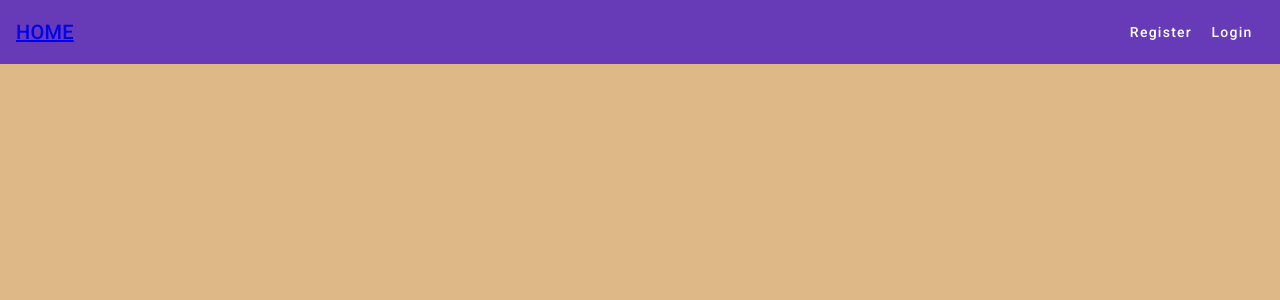
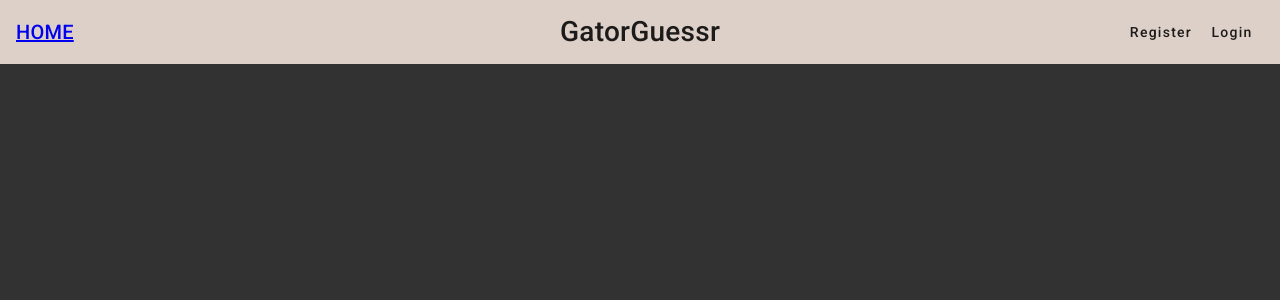
Before and after one commit to matthewdeguzman/GatorGuessr, an Angular app: page /home in a window 1280 px wide. Shown: the top 300 px of the page. Built offline with nearby package versions, Linux system fonts and the light colour scheme.

Commit message:
Centered banner

```diff
--- a/src/app/components/banner/banner.component.css
+++ b/src/app/components/banner/banner.component.css
@@ -3,13 +3,28 @@
     max-width: 500px;
     width: 100%;
   }
+  .banner {
+    background-color: #DDD0C8;
+  }
 
   .example-full-width {
     width: 100%;
   }
+  .left {
+    flex: 1;
+    display: flex;
+    justify-content: flex-start;
+}
 
-  .spacer {
+.center {
+    flex: 1;
+    display: flex;
+    justify-content: center;
+    font-size: 28px;
+}
 
-    flex: 1 1 auto;
-
-  }
+.right {
+    flex: 1;
+    display: flex;
+    justify-content: flex-end;
+}
--- a/src/app/components/banner/banner.component.html
+++ b/src/app/components/banner/banner.component.html
@@ -1,10 +1,16 @@
 <a routerLink="'/app'"></a>
-<mat-toolbar color="primary">
+<mat-toolbar class="banner">
     <mat-toolbar-row>
-    <span><a href="/">HOME</a></span>
-    <span class="spacer"></span>
-    <a  mat-button  routerLink="/register">Register</a>
-    <a  mat-button  routerLink="/login">Login</a>
+        <span class="left">
+            <a href="/">HOME</a>
+        </span>
+        <span class="center">
+            <div class="center-title">GatorGuessr</div>
+        </span>
+        <span class="right">
+            <a mat-button routerLink="/register">Register</a>
+            <a mat-button routerLink="/login">Login</a>
+        </span>
     </mat-toolbar-row>
 </mat-toolbar>
 <router-outlet></router-outlet>
--- a/src/styles.css
+++ b/src/styles.css
@@ -1,7 +1,7 @@
 /* You can add global styles to this file, and also import other style files */
 
 html, body { height: 100%; }
-body { margin: 0; font-family: Roboto, "Helvetica Neue", sans-serif;background-color: burlywood;}
+body { margin: 0; font-family: Roboto, "Helvetica Neue", sans-serif;background-color: #323232;}
 
 html, body { height: 100%; }
 body { margin: 0; font-family: Roboto, "Helvetica Neue", sans-serif; }
```
Also changed, not shown: 1 other file (tests, documents, lock files or other folders).
